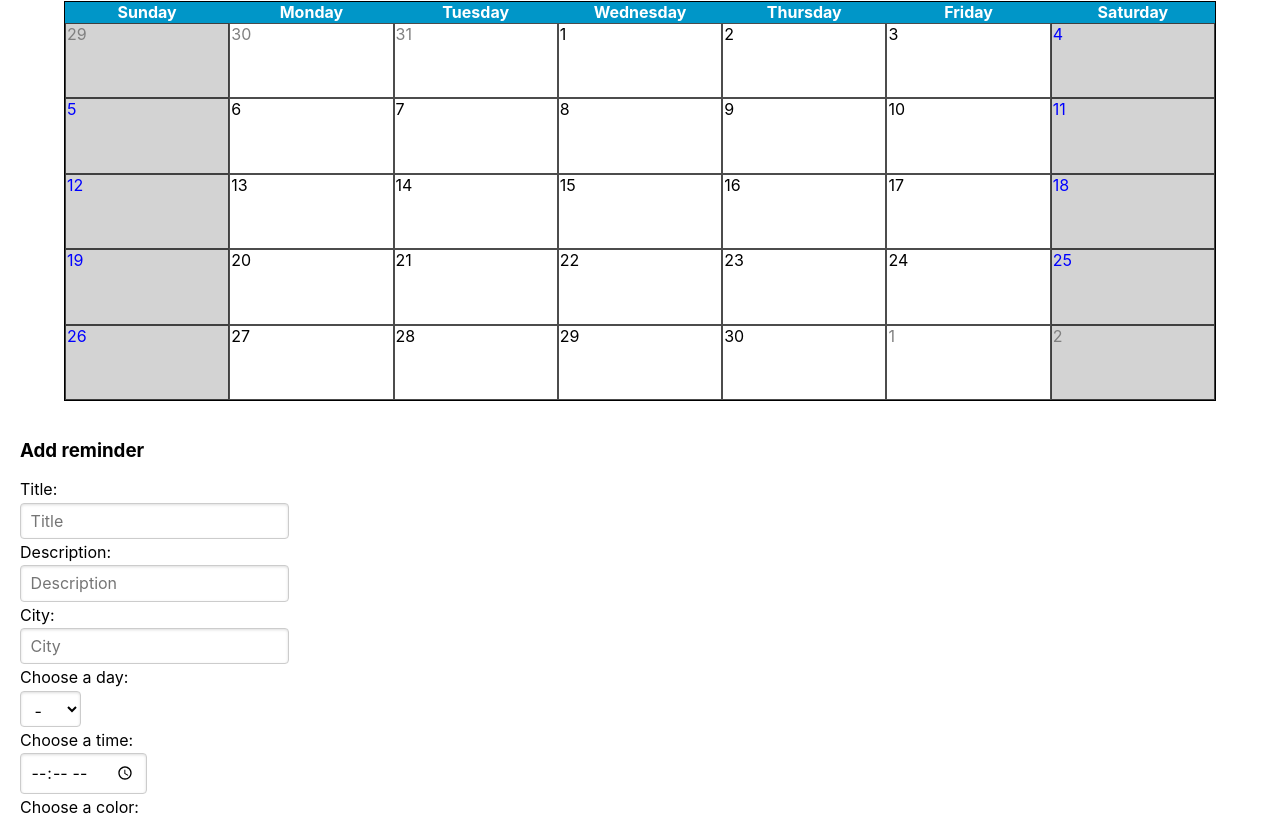
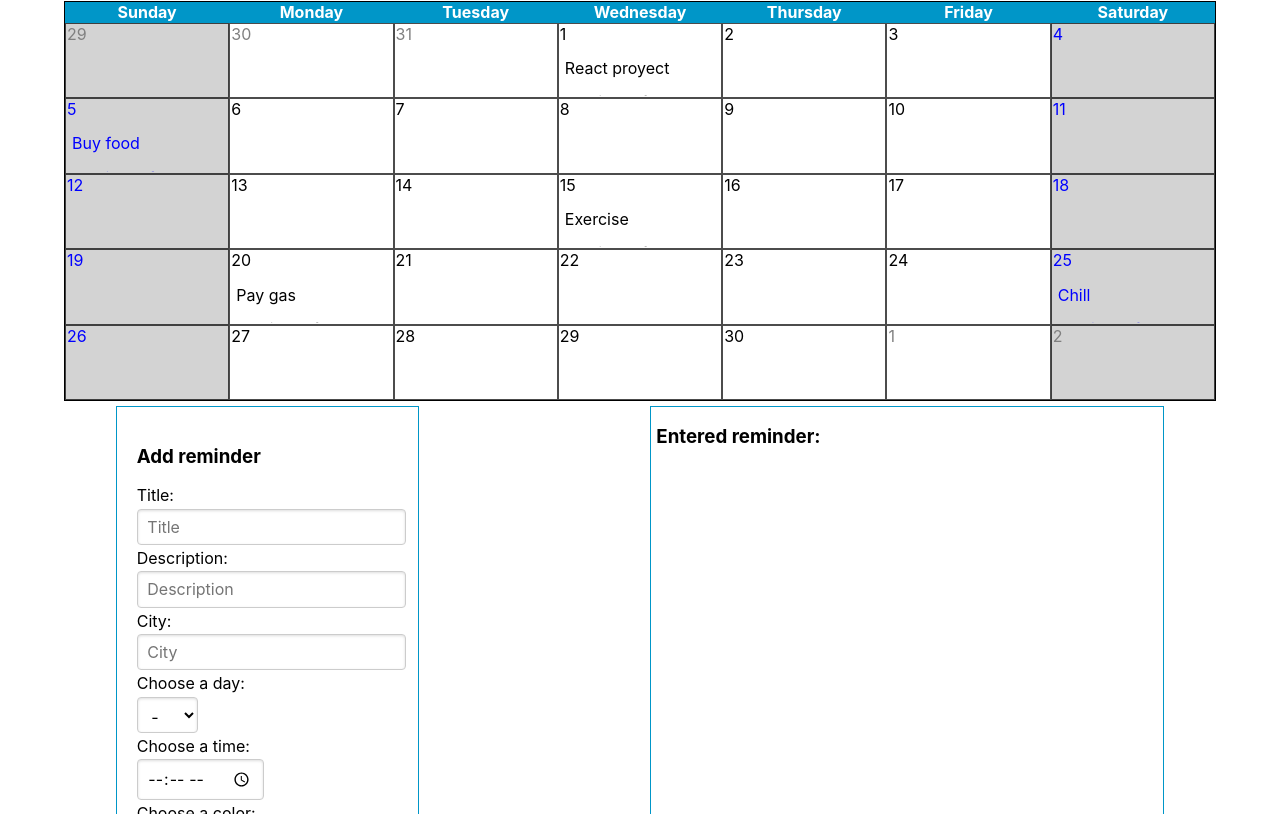
Before and after one commit to lslozano/react-calendar, a React (Create React App) app: page / in a window 1280 px wide. Shown: the part 126-940 px from the top of the page. Built offline with nearby package versions, Linux system fonts and the light colour scheme.

Commit message:
Added local reminders to display scroll

```diff
--- a/src/components/Date.js
+++ b/src/components/Date.js
@@ -109,6 +109,50 @@ function Date(props) {
     let dates = {}
     let dayCell = []
 
+    // Placeholder reminders
+    const reminders = [
+      {
+      title: "React proyect",
+      description: "Work on the new app",
+      city: "Mexico",
+      day: "1",
+      time: "12:50",
+      color: "red"
+      },
+      {
+        title: "Buy food",
+        description: "Milk, egg, cereal",
+        city: "Mexico",
+        day: "5",
+        time: "10:00",
+        color: "blue"
+      },
+      {
+        title: "Exercise",
+        description: "Workout rutine",
+        city: "Mexico",
+        day: "15",
+        time: "09:00",
+        color: "red"
+      },
+      {
+        title: "Pay gas",
+        description: "Need to pay gas asap",
+        city: "Mexico",
+        day: "20",
+        time: "10:00",
+        color: "red"
+      },
+      {
+        title: "Chill",
+        description: "Watch some movies",
+        city: "Mexico",
+        day: "25",
+        time: "20:00",
+        color: "blue"
+      }
+    ]
+
     for (let day = 1; day <= daysOfMonth(); day++) {
       days.push(day)
     }
@@ -120,16 +164,14 @@ function Date(props) {
       return dates
     })
 
-    if (props.data.reminders) {
-      props.data.reminders.map(reminder => {
-        for (const day in dates) {
-          if (reminder.day === parseInt(day)) {
-            dates[day].push(reminder.title)
-          }
+    reminders.map(reminder => {
+      for (const day in dates) {
+        if (reminder.day === day) {
+          dates[day].push(reminder.title)
         }
-        return dates
-      })
-    }
+      }
+      return dates
+    })
 
     for (const key in dates) {
       if (dates[key].length >= 1) {
@@ -138,6 +180,8 @@ function Date(props) {
             <div className="scroll">
               {key}
               <p>{dates[key]}</p>
+              <p>Reminder for scroll</p>
+              <p>Reminder for scroll</p>
             </div>
           </td>
         )
--- a/src/components/ReminderForm.js
+++ b/src/components/ReminderForm.js
@@ -12,7 +12,7 @@ function Reminder(props) {
   }
 
   return (
-    <div>
+    <div className="reminder">
     <div className="form">
       <form className="pure-form pure-form-stacked" onSubmit={props.handleSubmit}>
         <h3>Add reminder</h3>
@@ -81,10 +81,16 @@ function Reminder(props) {
         <button className="pure-button pure-button-primary" onClick={props.clearFields}>Clear fields</button>
       </form>
     </div>
-    <div>
-      <h3>Entered reminder:</h3>
-      <p style={props.data.reminder}>{props.data.reminder.title}</p>
-    </div>
+      <div className="info">
+        <h3>Entered reminder:</h3>
+        <p style={props.data.reminder}>{props.data.reminder.title}</p>
+        <p>{props.data.reminder.description}</p>
+        <p>{props.data.reminder.city}</p>
+        <p>{props.data.reminder.day}</p>
+        <p>{props.data.reminder.time}</p>
+        <p style={props.data.reminder}>{props.data.reminder.color}</p>
+        <p></p>
+      </div>
     </div>
   )
 }
--- a/src/index.css
+++ b/src/index.css
@@ -62,9 +62,29 @@ td:nth-child(7) {
 }
 
 .form {
+  margin-top: 5px;
+  margin-bottom: 5px;
   padding: 20px 12px 10px 20px;
+  border: 1px solid rgba(0, 150,200)
 }
 
 .confirm {
   margin-right: 5px;
 }
+
+.reminder {
+  display: flex;
+  justify-content: space-around
+}
+
+.info {
+  width: 40vw;
+  height: 40vw;
+  margin-top: 5px;
+  margin-bottom: 5px;
+  border: 1px solid rgba(0, 150,200);
+}
+
+.info h3, p {
+  margin-left: 5px;
+}
```
